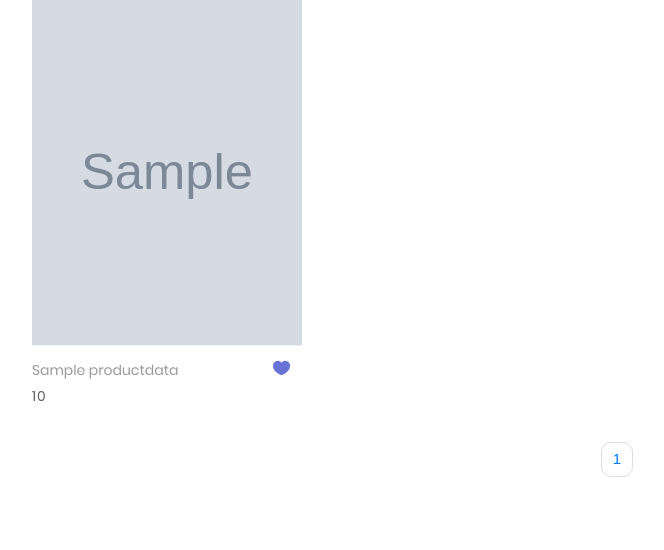
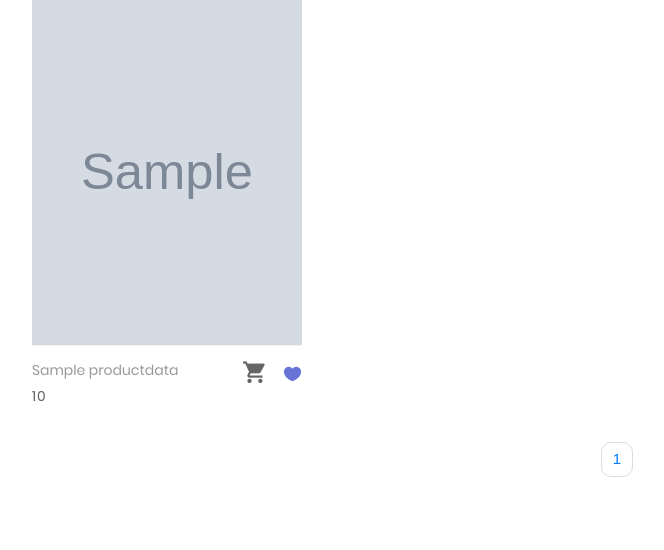
Before and after one commit to sufiyan-calicut/cartlon, a Node server app: page /products in a window 1280 px wide. Shown: the part 318-868 px from the top of the page, without its empty margins (23-687 px from the left). Run offline with Node 20, Linux system fonts and the light colour scheme; tables that the repository leaves empty hold one stand-in row (values such as "Sample post"); grey boxes marked "Sample" are stand-in pictures; some libraries are stand-ins or nearby versions; some web fonts are replaced.

Commit message:
cart icon in shop page

```diff
--- a/views/user/partials/user-header.ejs
+++ b/views/user/partials/user-header.ejs
@@ -110,7 +110,7 @@
 							<i class="zmdi zmdi-search"></i>
 						</div>
 
-						<a href="/cart" class="icon-header-item cl2 hov-cl1 trans-04 p-l-22 p-r-11  js-show-cart" >
+						<a href="/cart" class="icon-header-item cl2 hov-cl1 trans-04 p-l-22 p-r-11  " >
 							<i class="zmdi zmdi-shopping-cart"></i>
 						</a>
 
--- a/views/user/product.ejs
+++ b/views/user/product.ejs
@@ -157,7 +157,14 @@
 											<%=products.price%>
 										</span>
 									</div>
-
+									<div style="position: absolute;
+									right: 1rem;
+									top: 24rem;
+									z-index: 1;">
+										<a  onclick="addToCart('<%=products._id %>','<%=products.price%>','<%=products.productName%>') "
+											class="icon-header-item cl2 hov-cl1 trans-04 p-l-22 p-r-11  " >
+											   <i class="zmdi zmdi-shopping-cart"></i>
+											   </a>
 
 										<% let inWishlist = wishlistItems.some(item => item._id.toString()
 										=== products._id.toString() ) %>
@@ -177,6 +184,8 @@
 										</button>
 
 										<% } %>
+									</div>
+
 								</div>
 							</div>
 				</div>
```
Lines whose indentation alone changed are shown as unchanged.
